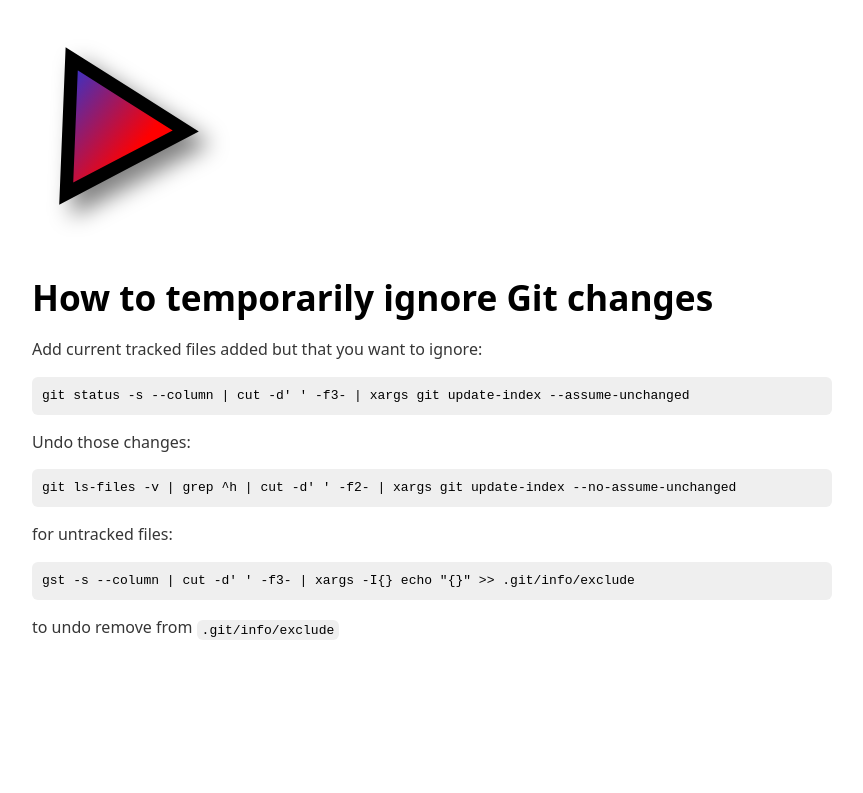
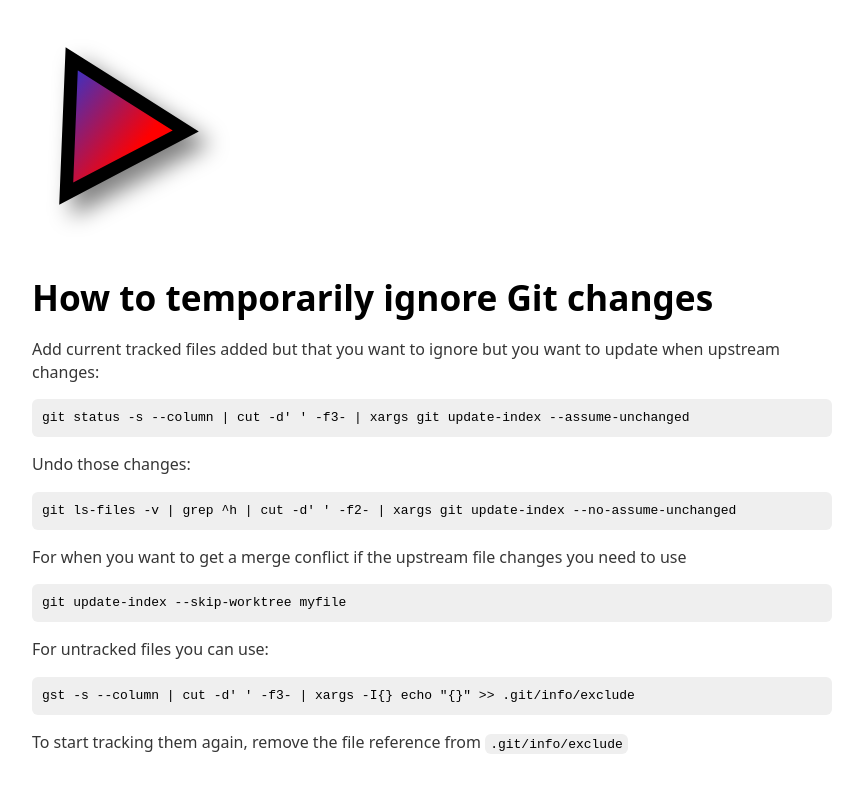
Before and after one commit to aalvarado/aalvarado.github.io, a Jekyll site: the page built from assume-unchanged-git.md, in a window 1280 px wide. Shown: the top 793 px of the page, without its empty margins (208-1071 px from the left). Built offline with Jekyll 4.4.1, drawn with Linux system fonts in a browser that asks for light colours; our own code applies the rules of GitHub Pages for plain Markdown files; a style sheet for code colours, icons or effects is not loaded.

Commit message:
Update assume-unchanged-git.md

````diff
--- a/assume-unchanged-git.md
+++ b/assume-unchanged-git.md
@@ -3,8 +3,7 @@ title: How to temporarily ignore Git changes
 ---
 
 # How to temporarily ignore Git changes
-
-Add current tracked files added but that you want to ignore:
+Add current tracked files added but that you want to ignore but you want to update when upstream changes:
 
 ```
 git status -s --column | cut -d' ' -f3- | xargs git update-index --assume-unchanged
@@ -17,10 +16,16 @@ Undo those changes:
 git ls-files -v | grep ^h | cut -d' ' -f2- | xargs git update-index --no-assume-unchanged
 ```
 
-for untracked files:
+For when you want to get a merge conflict if the upstream file changes you need to use
+
+```
+git update-index --skip-worktree myfile
+```
+
+For untracked files you can use:
 
 ```
 gst -s --column | cut -d' ' -f3- | xargs -I{} echo "{}" >> .git/info/exclude
 ```
 
-to undo remove from `.git/info/exclude`
+To start tracking them again, remove the file reference from `.git/info/exclude`
````
